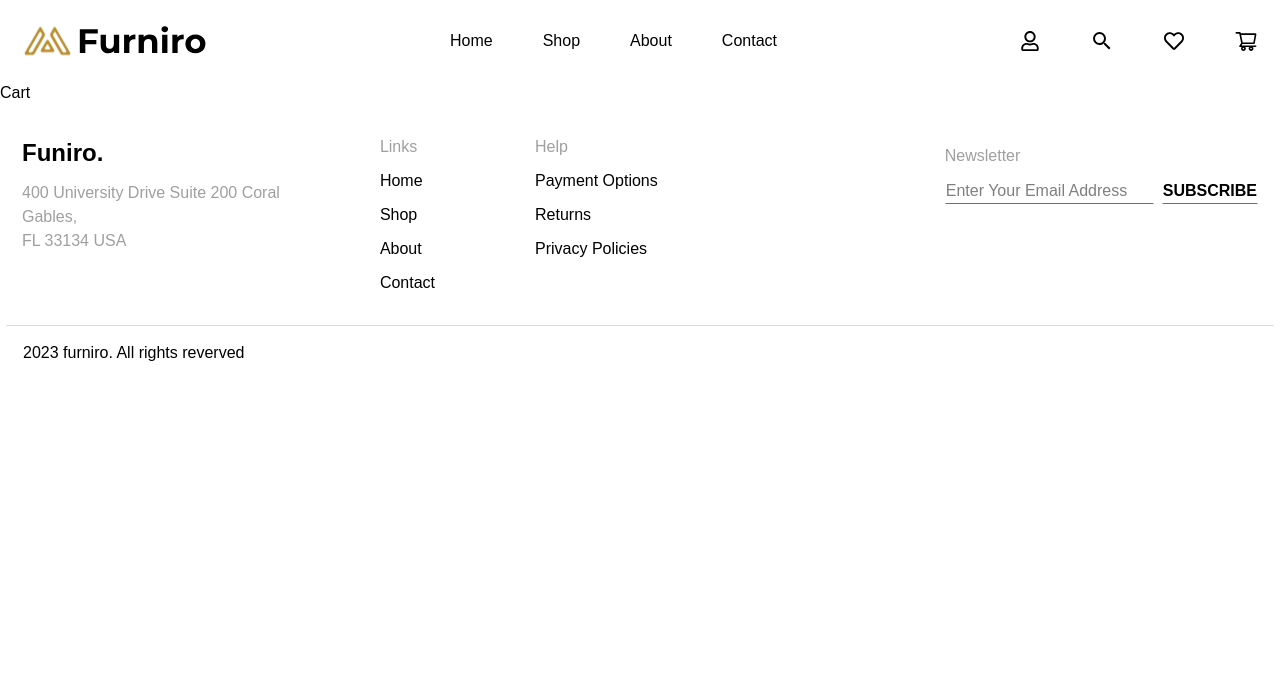
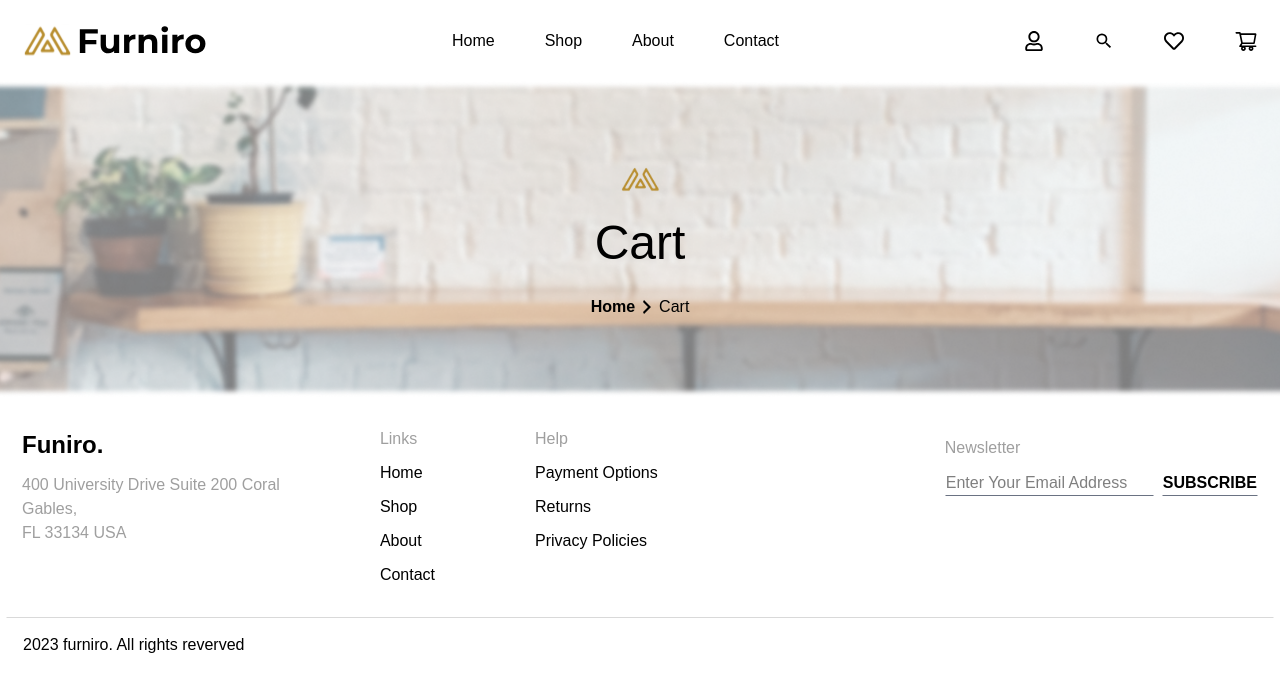
Before and after one commit to fayod7/teamwork, a React (Vite) app: page /cart in a window 1280 px wide. Shown: the top 692 px of the page. Built offline with nearby package versions, Linux system fonts and the light colour scheme.

Commit message:
reusable component done

```diff
--- a/src/components/header/Header.jsx
+++ b/src/components/header/Header.jsx
@@ -5,6 +5,8 @@ import { AiOutlineShoppingCart } from "react-icons/ai";
 import { NavLink } from "react-router-dom";
 import logo from "../../assets/productsBranch/headerlogo.svg";
 import { headerList } from "../../static";
+import { routes } from "../../static/routes";
+
 const Header = () => {
   const [isOpen, setIsOpen] = useState(false);
   return (
@@ -47,18 +49,13 @@ const Header = () => {
           ))}
         </ul>
         <ul className="flex justify-between items-center gap-[50px] max-[900px]:hidden">
-          <NavLink to="#">
-            <FaRegUser className="size-5" />
-          </NavLink>
-          <NavLink to="#">
-            <MdOutlineSearch className="size-6" />
-          </NavLink>
-          <NavLink to="#">
-            <FaRegHeart className="size-5" />
-          </NavLink>
-          <NavLink to="#">
-            <AiOutlineShoppingCart className="size-6" />
-          </NavLink>
+          {routes?.map(({ id, src, to }) => (
+            <li key={id}>
+              <NavLink to={to} className="text-black  py-2">
+                {src}
+              </NavLink>
+            </li>
+          ))}
         </ul>
         {/* Mobile dropdown menu with animation */}
         <div
@@ -82,18 +79,13 @@ const Header = () => {
               ))}
             </ul>
             <ul className="flex justify-center items-center gap-8 w-full">
-              <NavLink to="#">
-                <FaRegUser className="size-5" />
-              </NavLink>
-              <NavLink to="#">
-                <MdOutlineSearch className="size-6" />
-              </NavLink>
-              <NavLink to="#">
-                <FaRegHeart className="size-5" />
-              </NavLink>
-              <NavLink to="#">
-                <AiOutlineShoppingCart className="size-6" />
-              </NavLink>
+              {routes?.map(({ id, src, to }) => (
+                <li onClick={() => setIsOpen(false)} key={id}>
+                  <NavLink to={to} className="text-black  py-2">
+                    {src}
+                  </NavLink>
+                </li>
+              ))}
             </ul>
           </div>
         </div>
--- /dev/null
+++ b/src/components/reusable-hero/Reusable.jsx
@@ -0,0 +1,27 @@
+import Logo from "../../../public/logo-for-loading.svg";
+import { NavLink } from "react-router-dom";
+import Background from "../../../public/bg-for-hero.png";
+import Icon from "../../../public/breadcrumb-img.svg";
+
+const Reusable = ({ title, link }) => {
+  return (
+    <div
+      className="w-full h-[316px] bg-cover bg-center flex items-center justify-center"
+      style={{ backgroundImage: `url(${Background})` }}
+    >
+      <div className="flex flex-col items-center justify-center w-full">
+        <img src={Logo} alt="logo" className="w-10 h-10 mb-2" />
+        <h2 className="text-[48px] font-meduim mb-2">{title}</h2>
+        <div className="flex items-center gap-0.5  mt-2">
+          <NavLink to="/" className="text-[16px] font-semibold">
+            Home
+          </NavLink>
+          <img src={Icon} />
+          <span className="text-black font-light text-[16px]">{link}</span>
+        </div>
+      </div>
+    </div>
+  );
+};
+
+export default Reusable;
--- a/src/pages/cart/Cart.jsx
+++ b/src/pages/cart/Cart.jsx
@@ -1,9 +1,12 @@
-import React from 'react'
+import React from "react";
+import Reusable from "../../components/reusable-hero/Reusable";
 
 const Cart = () => {
   return (
-    <div>Cart</div>
-  )
-}
+    <div>
+      <Reusable title="Cart" link="Cart" />
+    </div>
+  );
+};
 
-export default Cart
+export default Cart;
--- a/src/static/routes.jsx
+++ b/src/static/routes.jsx
@@ -1,22 +1,27 @@
-const routes = [
- {
+import { FaRegUser, FaRegHeart } from "react-icons/fa";
+import { MdOutlineSearch } from "react-icons/md";
+import { AiOutlineShoppingCart } from "react-icons/ai";
+
+export const routes = [
+  {
+    id: 8,
+    src: <FaRegUser className="size-5" />,
+    to: "/user",
+  },
+  {
+    id: 7,
+    src: <MdOutlineSearch className="size-5" />,
+    to: "/search",
+  },
+
+  {
+    id: 6,
+    src: <FaRegHeart className="size-5" />,
+    to: "/likes",
+  },
+  {
     id: 5,
     src: <AiOutlineShoppingCart className="size-6" />,
     to: "/cart",
   },
-  {
-    id: 6,
-    src:<FaRegHeart className="size-5" />,
-    to: "/likes",
-  },
-  {
-    id: 7,
-    src:<FaRegHeart className="size-5" />,
-    to: "/search",
-  },
-  {
-    id: 8,
-    src:<FaRegUser className="size-5" />,
-    to: "/user",
-  },
-]
+];
```
Also changed, not shown: public/bg-for-hero.png (added), public/breadcrumb-img.svg (added).
